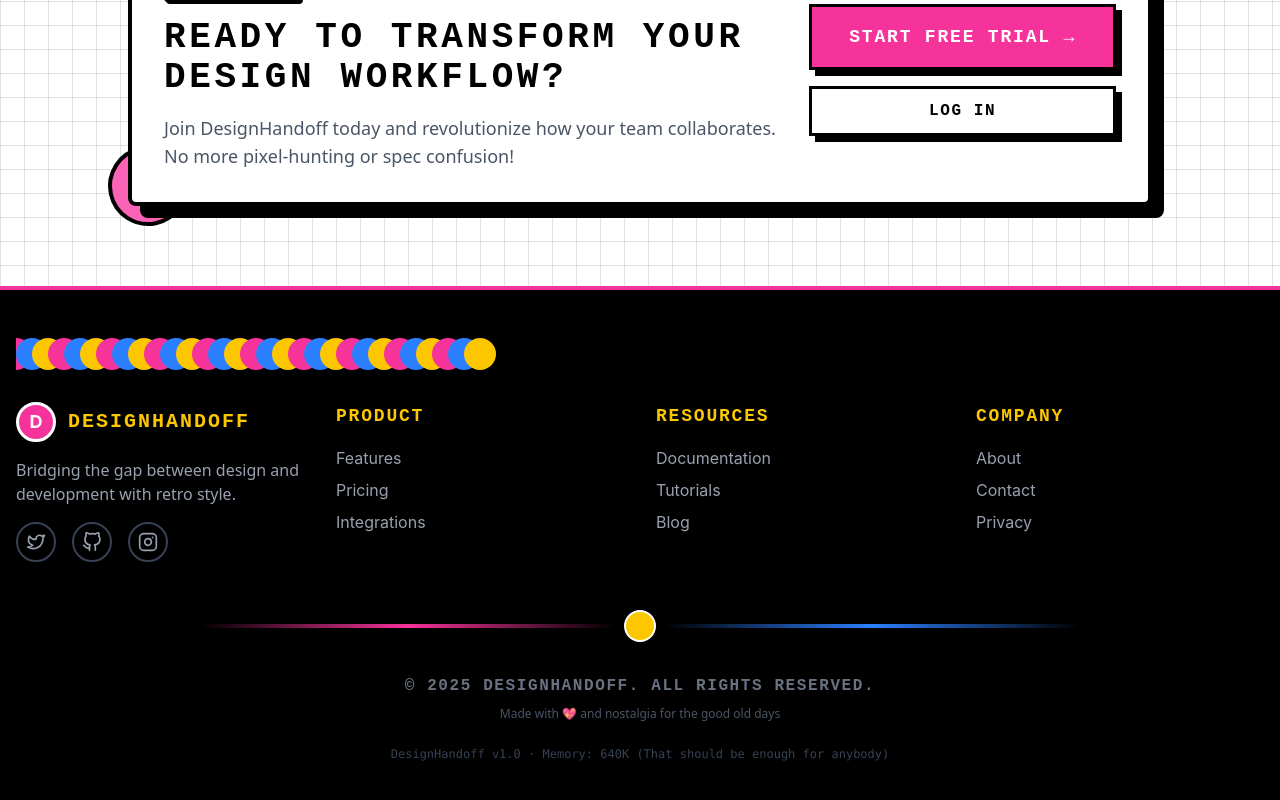
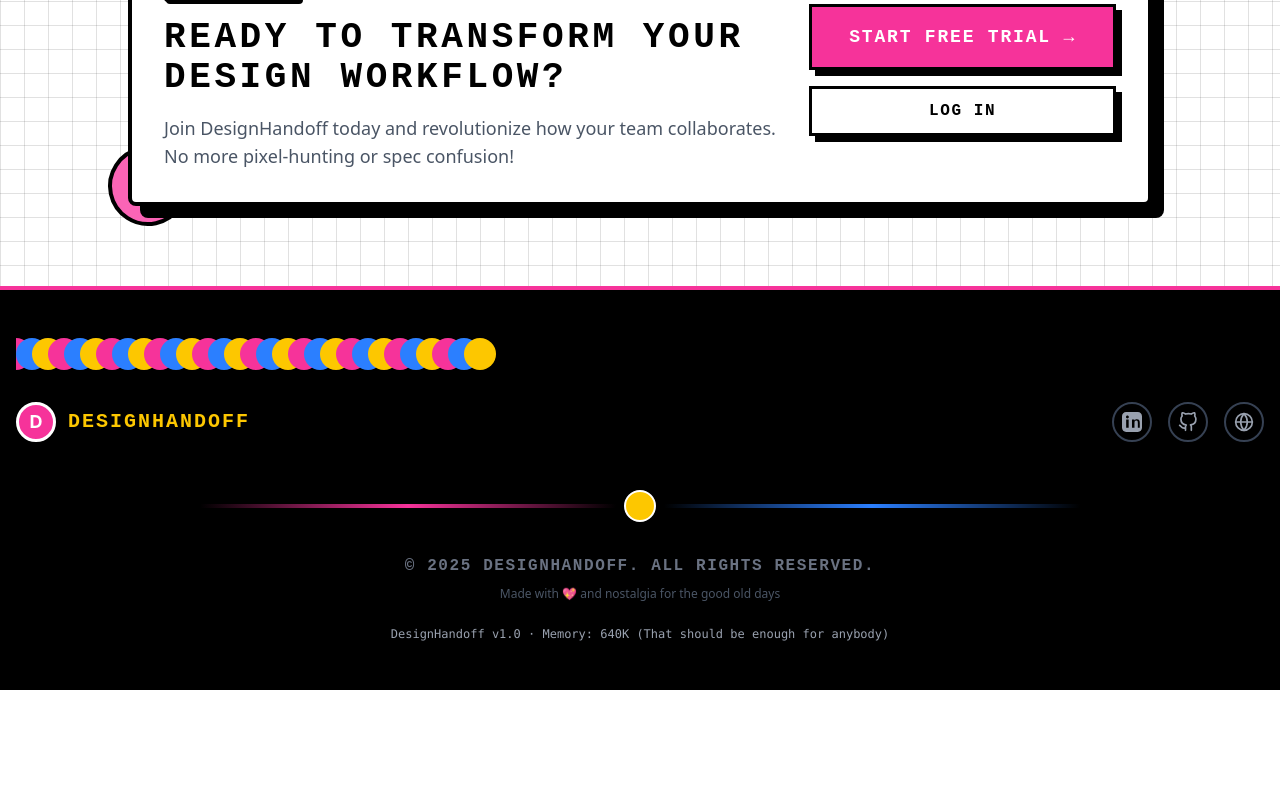
Before and after one commit to donxito/DesignHandoff, a Next.js app: page / in a window 1280 px wide. Shown: the part 5255-6055 px from the top of the page. After the commit the page ends 5945 px from the top, so only its background shows below. Built offline with nearby package versions, Linux system fonts and the light colour scheme; no server answers.

Commit message:
chore: simplify footer

```diff
--- a/src/components/home/FooterSection.tsx
+++ b/src/components/home/FooterSection.tsx
@@ -1,4 +1,3 @@
-import Link from "next/link";
 import { Text } from "@/components/retroui/Text";
 
 export default function FooterSection() {
@@ -17,9 +16,9 @@ export default function FooterSection() {
           </div>
         </div>
 
-        <div className="grid grid-cols-1 md:grid-cols-4 gap-8 mb-12">
-          <div>
-            <div className="flex items-center mb-4">
+        <div className="flex flex-col md:flex-row items-center justify-between mb-12 gap-8">
+          {/* Brand/Logo */}
+          <div className="flex items-center mb-4 md:mb-0">
             <div className="w-10 h-10 bg-pink-500 border-3 border-white rounded-full flex items-center justify-center mr-3">
               <span className="text-white font-bold text-lg">D</span>
             </div>
@@ -30,16 +29,33 @@ export default function FooterSection() {
               DesignHandoff
             </Text>
           </div>
-            <Text as="p" className="text-gray-400 mb-4">
-              Bridging the gap between design and development with retro style.
-            </Text>
+
+          {/* Social Icons */}
           <div className="flex space-x-4">
-              {["twitter", "github", "instagram"].map((social) => (
+            {/* LinkedIn */}
             <a
-                  key={social}
-                  href="#"
+              href="https://www.linkedin.com/in/miguelchito-reactdeveloper/"
+              target="_blank"
+              rel="noopener noreferrer"
+              aria-label="LinkedIn"
               className="w-10 h-10 flex items-center justify-center border-2 border-gray-700 hover:border-pink-500 rounded-full transition-colors"
-                  aria-label={`${social} link`}
+            >
+              <svg
+                xmlns="http://www.w3.org/2000/svg"
+                className="h-5 w-5 text-gray-400 hover:text-pink-400 transition-colors"
+                viewBox="0 0 24 24"
+                fill="currentColor"
+              >
+                <path d="M19 0h-14c-2.761 0-5 2.239-5 5v14c0 2.761 2.239 5 5 5h14c2.761 0 5-2.239 5-5v-14c0-2.761-2.239-5-5-5zm-11 19h-3v-10h3v10zm-1.5-11.268c-.966 0-1.75-.784-1.75-1.75s.784-1.75 1.75-1.75 1.75.784 1.75 1.75-.784 1.75-1.75 1.75zm15.5 11.268h-3v-5.604c0-1.337-.025-3.063-1.868-3.063-1.868 0-2.154 1.459-2.154 2.967v5.7h-3v-10h2.881v1.367h.041c.401-.761 1.379-1.563 2.841-1.563 3.039 0 3.6 2.001 3.6 4.601v5.595z" />
+              </svg>
+            </a>
+            {/* GitHub */}
+            <a
+              href="https://github.com/donxito"
+              target="_blank"
+              rel="noopener noreferrer"
+              aria-label="GitHub"
+              className="w-10 h-10 flex items-center justify-center border-2 border-gray-700 hover:border-pink-500 rounded-full transition-colors"
             >
               <svg
                 xmlns="http://www.w3.org/2000/svg"
@@ -51,124 +67,32 @@ export default function FooterSection() {
                 strokeLinecap="round"
                 strokeLinejoin="round"
               >
-                    {social === "twitter" && (
-                      <path d="M22 4.01c-1 .49-1.98.689-3 .99-1.121-1.265-2.783-1.335-4.38-.737S11.977 6.323 12 8v1c-3.245.083-6.135-1.395-8-4 0 0-4.182 7.433 4 11-1.872 1.247-3.739 2.088-6 2 3.308 1.803 6.913 2.423 10.034 1.517 3.58-1.04 6.522-3.723 7.651-7.742a13.84 13.84 0 0 0 .497-3.753C20.18 7.773 21.692 5.25 22 4.009z" />
-                    )}
-                    {social === "github" && (
                 <path d="M9 19c-5 1.5-5-2.5-7-3m14 6v-3.87a3.37 3.37 0 0 0-.94-2.61c3.14-.35 6.44-1.54 6.44-7A5.44 5.44 0 0 0 20 4.77 5.07 5.07 0 0 0 19.91 1S18.73.65 16 2.48a13.38 13.38 0 0 0-7 0C6.27.65 5.09 1 5.09 1A5.07 5.07 0 0 0 5 4.77a5.44 5.44 0 0 0-1.5 3.78c0 5.42 3.3 6.61 6.44 7A3.37 3.37 0 0 0 9 18.13V22" />
-                    )}
-                    {social === "instagram" && (
-                      <path d="M16 11.37A4 4 0 1 1 12.63 8 4 4 0 0 1 16 11.37zM17.5 6.5h.01M7 22h10a5 5 0 0 0 5-5V7a5 5 0 0 0-5-5H7a5 5 0 0 0-5 5v10a5 5 0 0 0 5 5z" />
-                    )}
               </svg>
             </a>
-              ))}
-            </div>
-          </div>
-
-          <div>
-            <Text
-              as="h4"
-              className="text-lg font-bold mb-4 font-pixel text-yellow-400"
+            {/* Website */}
+            <a
+              href="https://mchito.vercel.app/"
+              target="_blank"
+              rel="noopener noreferrer"
+              aria-label="Personal Website"
+              className="w-10 h-10 flex items-center justify-center border-2 border-gray-700 hover:border-pink-500 rounded-full transition-colors"
             >
-              Product
-            </Text>
-            <ul className="space-y-2">
-              <li>
-                <Link
-                  href="#"
-                  className="text-gray-400 hover:text-pink-400 transition-colors"
+              <svg
+                xmlns="http://www.w3.org/2000/svg"
+                className="h-5 w-5 text-gray-400 hover:text-pink-400 transition-colors"
+                viewBox="0 0 24 24"
+                fill="none"
+                stroke="currentColor"
+                strokeWidth="2"
+                strokeLinecap="round"
+                strokeLinejoin="round"
               >
-                  Features
-                </Link>
-              </li>
-              <li>
-                <Link
-                  href="#"
-                  className="text-gray-400 hover:text-pink-400 transition-colors"
-                >
-                  Pricing
-                </Link>
-              </li>
-              <li>
-                <Link
-                  href="#"
-                  className="text-gray-400 hover:text-pink-400 transition-colors"
-                >
-                  Integrations
-                </Link>
-              </li>
-            </ul>
-          </div>
-
-          <div>
-            <Text
-              as="h4"
-              className="text-lg font-bold mb-4 font-pixel text-yellow-400"
-            >
-              Resources
-            </Text>
-            <ul className="space-y-2">
-              <li>
-                <Link
-                  href="#"
-                  className="text-gray-400 hover:text-pink-400 transition-colors"
-                >
-                  Documentation
-                </Link>
-              </li>
-              <li>
-                <Link
-                  href="#"
-                  className="text-gray-400 hover:text-pink-400 transition-colors"
-                >
-                  Tutorials
-                </Link>
-              </li>
-              <li>
-                <Link
-                  href="#"
-                  className="text-gray-400 hover:text-pink-400 transition-colors"
-                >
-                  Blog
-                </Link>
-              </li>
-            </ul>
-          </div>
-
-          <div>
-            <Text
-              as="h4"
-              className="text-lg font-bold mb-4 font-pixel text-yellow-400"
-            >
-              Company
-            </Text>
-            <ul className="space-y-2">
-              <li>
-                <Link
-                  href="#"
-                  className="text-gray-400 hover:text-pink-400 transition-colors"
-                >
-                  About
-                </Link>
-              </li>
-              <li>
-                <Link
-                  href="#"
-                  className="text-gray-400 hover:text-pink-400 transition-colors"
-                >
-                  Contact
-                </Link>
-              </li>
-              <li>
-                <Link
-                  href="#"
-                  className="text-gray-400 hover:text-pink-400 transition-colors"
-                >
-                  Privacy
-                </Link>
-              </li>
-            </ul>
+                <circle cx="12" cy="12" r="10" />
+                <line x1="2" y1="12" x2="22" y2="12" />
+                <path d="M12 2a15.3 15.3 0 0 1 4 10 15.3 15.3 0 0 1-4 10 15.3 15.3 0 0 1-4-10 15.3 15.3 0 0 1 4-10z" />
+              </svg>
+            </a>
           </div>
         </div>
 
@@ -190,7 +114,7 @@ export default function FooterSection() {
         </div>
 
         {/* Retro console info */}
-        <div className="mt-6 text-center font-mono text-xs text-gray-700">
+        <div className="mt-6 text-center font-mono text-xs text-gray-400">
           <p>
             DesignHandoff v1.0 · Memory: 640K (That should be enough for
             anybody)
```
Also changed, not shown: 1 other file (tests, documents, lock files or other folders). Lines whose indentation alone changed are shown as unchanged.
